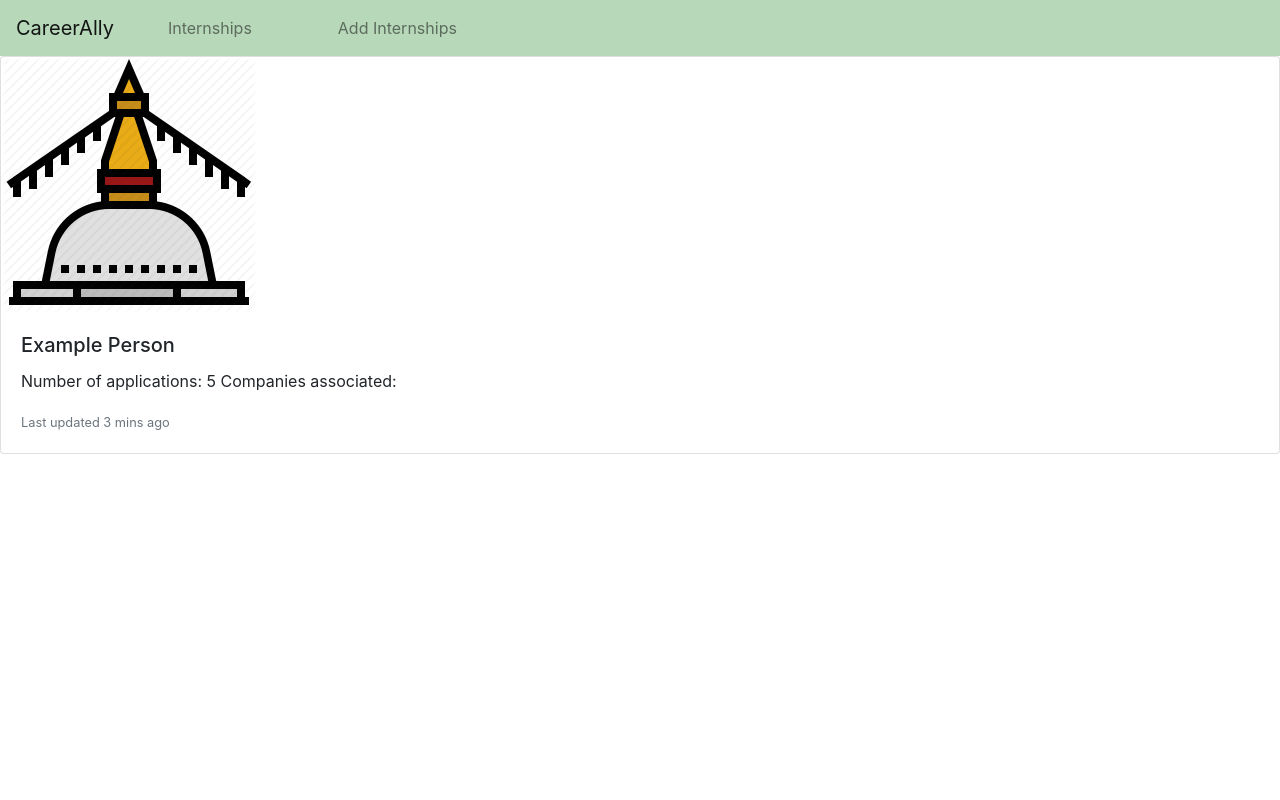
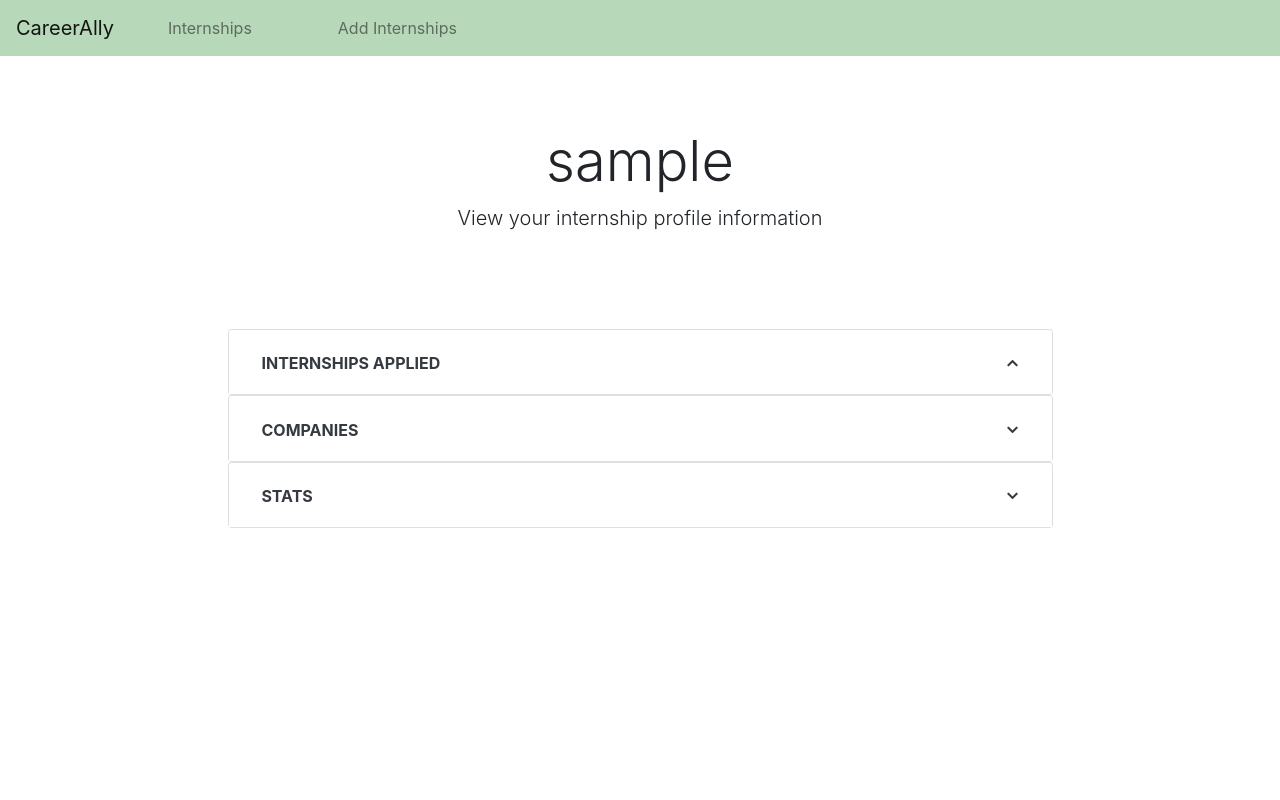
Before and after one commit to Azazel5/CareerAlly, a Django app: page / in a window 1280 px wide. Run offline with Django 3.2, Linux system fonts and the light colour scheme; a user stored in the database is signed in; tables that the repository leaves empty hold one stand-in row (values such as "Sample post"); some libraries are stand-ins or nearby versions.

Commit message:
User profile set in homepage with sessions transfering data from the internship app

```diff
--- a/CareerAlly/settings.py
+++ b/CareerAlly/settings.py
@@ -142,4 +142,5 @@ STATIC_URL = '/static/'
 
 CRISPY_TEMPLATE_PACK = 'bootstrap4'
 
-LOGIN_REDIRECT_URL = 'internship_home'
+LOGIN_URL = 'login'
+LOGIN_REDIRECT_URL = 'user_info'
--- a/user/models.py
+++ b/user/models.py
@@ -3,10 +3,9 @@ from django.contrib.auth.models import User
 from internship.models import InternshipModel
 
 class UserInternshipProfile(models.Model):
-    user = models.OneToOneField(User, on_delete=models.CASCADE)
-    application_count = models.IntegerField(blank=True, null=True)
+    user = models.ForeignKey(User, on_delete=models.CASCADE)
     internships_applied = models.ForeignKey(InternshipModel, on_delete=models.CASCADE, blank=True, null=True)
     notes = models.TextField(blank=True, null=True)
 
     def __str__(self):
-        return user.username
+        return self.user.username + ' - ' + f'({self.internships_applied.pk}) ' + self.internships_applied.position_name
--- /dev/null
+++ b/user/static/user/accordian_style.css
@@ -0,0 +1,26 @@
+
+.collapsible-link {
+    width: 100%;
+    position: relative;
+    text-align: left;
+}
+
+.collapsible-link::before {
+    content: '\f107';
+    position: absolute;
+    top: 50%;
+    right: 0.8rem;
+    transform: translateY(-50%);
+    display: block;
+    font-family: 'FontAwesome';
+    font-size: 1.1rem;
+}
+
+.collapsible-link[aria-expanded='true']::before {
+    content: '\f106';
+}
+
+
+body {
+    min-height: 100vh;
+}
--- a/user/templates/user/user.html
+++ b/user/templates/user/user.html
@@ -3,21 +3,120 @@
 {% load static %}
 
 {% block styles %}
+  <link rel="stylesheet" type="text/css" href="{% static 'user/accordian_style.css' %}">
+  <link rel="stylesheet" href="https://cdnjs.cloudflare.com/ajax/libs/font-awesome/4.7.0/css/font-awesome.min.css">
 {% endblock styles %}
 
 {% block title %}Home{% endblock title %}
+<!---
+    <div class="card">
+      <div class="card-body text-center">
+        <img class="card-img-top" src="{% static 'user/swayam.png' %}" style="height: 20%; width: 20%;">
 
-{% block content %}
-    <div class="card">
-      <img class="card-img-top" src="{% static 'user/swayam.png' %}" style="height: 20%; width: 20%;">
-      <div class="card-body">
-        <h5 class="card-title">Example Person</h5>
+        <h5 class="card-title">{{ user_obj.user }}</h5>
         <p class="card-text">
-            Number of applications: 5
-            Companies associated:
+            Recent Application:
+            {{ user_obj.internships_applied.company }} |
+            {{ user_obj.internships_applied.position_name }}
+            <br>
         </p>
-        <p class="card-text"><small class="text-muted">Last updated 3 mins ago</small></p>
+        <p class="card-text">
+           {{ user_obj.notes }}
+           <br>
+          <small class="text-muted">
+              Date of position: {{ user_obj.internships_applied.date_added }}
+          </small></p>
       </div>
     </div>
   </div>
+-->
+
+{% block content %}
+<div class="container mt-4">
+
+ <div class="row py-5">
+      <div class="col-lg-9 mx-auto text-gray text-center">
+          <h1 class="display-4">{{ user_obj.0.user }}</h1>
+          <p class="lead mb-0">View your internship profile information</p>
+      </div>
+  </div>
+
+  <div class="row mt-5">
+      <div class="col-lg-9 mx-auto">
+          <!-- Accordion -->
+          <div id="accordionExample" class="accordion shadow">
+
+              <!-- Accordion item 1 -->
+              <div class="card">
+                  <div id="headingOne" class="card-header bg-white shadow-sm border-0">
+                      <h2 class="mb-0">
+                          <button type="button" data-toggle="collapse" data-target="#collapseOne" aria-expanded="true" aria-controls="collapseOne" class="btn btn-link text-dark font-weight-bold text-uppercase collapsible-link">Internships Applied</button>
+                      </h2>
+                  </div>
+                  <div id="collapseOne" aria-labelledby="headingOne" data-parent="#accordionExample" class="collapse">
+                      <div class="card-body p-5">
+                          <p class="font-weight-light m-0">
+                            {% for item in user_obj %}
+                                {% if not forloop.last %}
+                                  {{ item.internships_applied.position_name }},&nbsp;
+                                {% else %}
+                                {{ item.internships_applied.position_name }}
+                                {% endif %}
+                            {% endfor %}
+                          </p>
+                      </div>
+                  </div>
+              </div><!-- End -->
+
+              <!-- Accordion item 2 -->
+              <div class="card">
+                  <div id="headingTwo" class="card-header bg-white shadow-sm border-0">
+                      <h2 class="mb-0">
+                          <button type="button" data-toggle="collapse" data-target="#collapseTwo" aria-expanded="false" aria-controls="collapseTwo" class="btn btn-link collapsed text-dark font-weight-bold text-uppercase collapsible-link">Companies</button>
+                      </h2>
+                  </div>
+                  <div id="collapseTwo" aria-labelledby="headingTwo" data-parent="#accordionExample" class="collapse">
+                      <div class="card-body p-5">
+                          <p class="font-weight-light m-0">
+                            {% for item in user_obj %}
+                            {% if not forloop.last %}
+                              {{ item.internships_applied.company.company_name }},&nbsp;
+                            {% else %}
+                            {{ item.internships_applied.company.company_name}}
+                            {% endif %}
+                        {% endfor %}
+                          </p>
+                      </div>
+                  </div>
+              </div><!-- End -->
+
+              <!-- Accordion item 3 -->
+              <div class="card">
+                  <div id="headingThree" class="card-header bg-white shadow-sm border-0">
+                      <h2 class="mb-0">
+                          <button type="button" data-toggle="collapse" data-target="#collapseThree" aria-expanded="false" aria-controls="collapseThree" class="btn btn-link collapsed text-dark font-weight-bold text-uppercase collapsible-link">Stats</button>
+                      </h2>
+                  </div>
+                  <div id="collapseThree" aria-labelledby="headingThree" data-parent="#accordionExample" class="collapse">
+                      <div class="card-body p-5">
+                          <p class="font-weight-light m-0">
+                            Number of applications: {{ num_applications }}
+                            <br>
+                            {% if recent_application %}
+                            Recent Application:
+                            {{ recent_application.internships_applied.company }} |
+                            {{ recent_application.internships_applied.position_name }}
+                            <br>
+                            Date of position: {{ recent_application.internships_applied.date_added }}
+                            {% endif %}
+                          </p>
+                      </div>
+                  </div>
+              </div><!-- End -->
+
+          </div><!-- End -->
+      </div>
+  </div>
+</div>
+
 {% endblock content %}
--- a/user/views.py
+++ b/user/views.py
@@ -1,4 +1,25 @@
 from django.shortcuts import render
+from django.contrib.auth.decorators import login_required
 
+from .models import UserInternshipProfile
+from internship.models import InternshipModel
+
+
+@login_required()
 def user_view(request):
-    return render(request, 'user/user.html')
+    req_object = request.session.get('internship_pk')
+    recent_user_application = None
+    if req_object != None:
+        internship_pk = int(req_object)
+        internship = InternshipModel.objects.get(pk=internship_pk)
+        recent_user_application, created = UserInternshipProfile.objects.get_or_create(
+            user=request.user, internships_applied=internship, notes=None)
+
+    user = UserInternshipProfile.objects.filter(user=request.user)
+    num_applications = user.count()
+
+    return render(request, 'user/user.html', context={
+        'user_obj': user,
+        'num_applications': num_applications,
+        'recent_application': recent_user_application
+    })
```
Also changed, not shown: internship/templates/internship/internship_list.html (+11 -2 lines), internship/views.py (+19 -16 lines), user/migrations/0003_remove_userinternshipprofile_application_count.py (added), user/migrations/0004_auto_20200410_1623.py (added).
